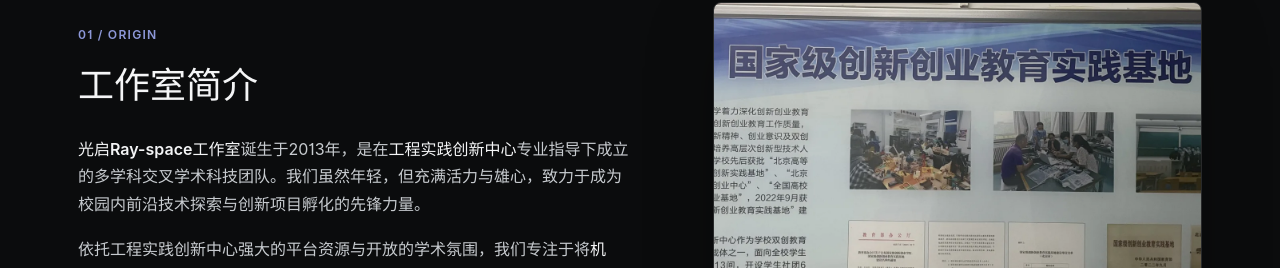
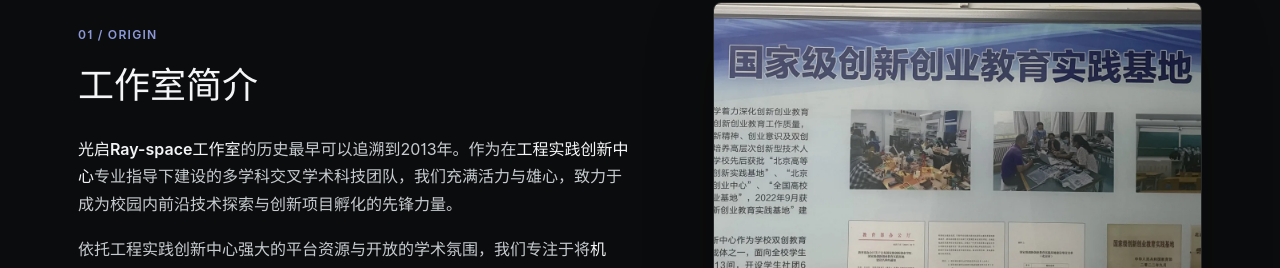
Before and after one commit to BUCEA-EPIC/bucea-epic.github.io, a Vue app: page /about in a window 1280 px wide. Shown: the part 356-624 px from the top of the page. Built offline with nearby package versions, Linux system fonts and the light colour scheme; no server answers.

Commit message:
fix: 修正工作室历史表述

```diff
--- a/src/views/AboutView.vue
+++ b/src/views/AboutView.vue
@@ -23,7 +23,7 @@ useRevealOnScroll()
         <span class="section-index">01 / ORIGIN</span>
         <h2>工作室简介</h2>
         <p>
-          <strong>光启Ray-space工作室</strong>诞生于2013年，是在<strong>工程实践创新中心</strong>专业指导下成立的多学科交叉学术科技团队。我们虽然年轻，但充满活力与雄心，致力于成为校园内前沿技术探索与创新项目孵化的先锋力量。
+          <strong>光启Ray-space工作室</strong>的历史最早可以追溯到2013年。作为在<strong>工程实践创新中心</strong>专业指导下建设的多学科交叉学术科技团队，我们充满活力与雄心，致力于成为校园内前沿技术探索与创新项目孵化的先锋力量。
         </p>
         <p>
           依托工程实践创新中心强大的平台资源与开放的学术氛围，我们专注于将<strong>机械、电子、控制与计算机视觉等多学科知识深度融合</strong>，并应用到机器人系统的设计与开发中。在这里，每一位成员都有机会参与从创意构思到原型实现的全链路项目实践，将课堂理论转化为看得见的、具备应用价值的创新成果。
```
